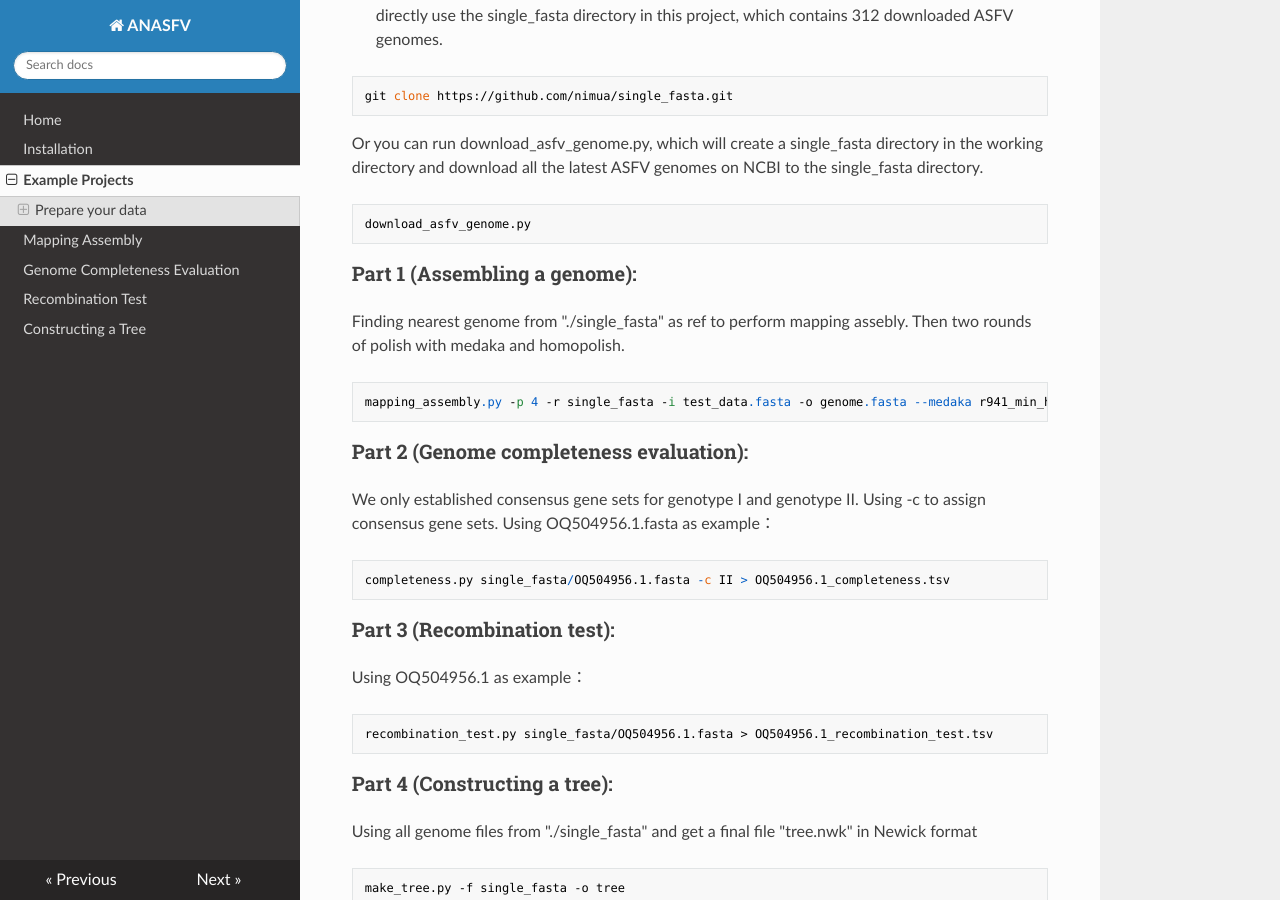
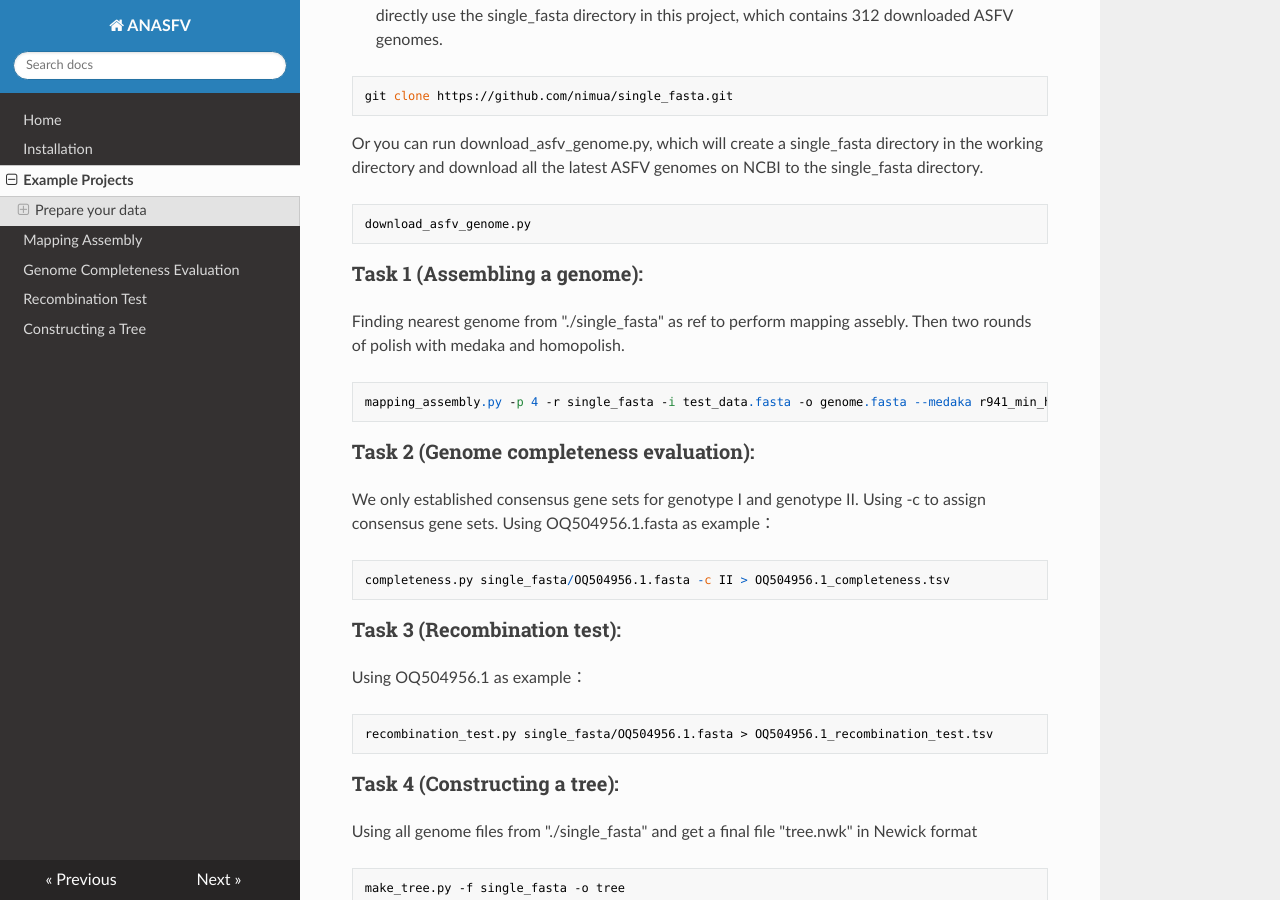
Before and after one commit to lrslab/anasfv, an MkDocs documentation site: the page built from docs/example.md, in a window 1280 px wide and 900 px high, scrolled down 388 px. Built offline with MkDocs 1.6.1, drawn with Linux system fonts in a browser that asks for light colours; nearby versions of some CDN libraries.

Commit message:
Update example.md

````diff
--- a/docs/example.md
+++ b/docs/example.md
@@ -14,23 +14,23 @@ Or you can run download_asfv_genome.py, which will create a single_fasta directo
 download_asfv_genome.py
 ```
 
-### Part 1 (Assembling a genome):
+### Task 1 (Assembling a genome):
 Finding nearest genome from "./single_fasta" as ref to perform mapping assebly. Then two rounds of polish with medaka and homopolish.
 ```
 mapping_assembly.py -p 4 -r single_fasta -i test_data.fasta -o genome.fasta --medaka r941_min_high_g303 --homopolish R9.4.pkl
 ```
-### Part 2 (Genome completeness evaluation):
+### Task 2 (Genome completeness evaluation):
 We only established consensus gene sets for genotype I and genotype II. Using -c to assign consensus gene sets.
 Using OQ504956.1.fasta as example：
 ```
 completeness.py single_fasta/OQ504956.1.fasta -c II > OQ504956.1_completeness.tsv
 ```
-### Part 3 (Recombination test):
+### Task 3 (Recombination test):
 Using OQ504956.1 as example：
 ```
 recombination_test.py single_fasta/OQ504956.1.fasta > OQ504956.1_recombination_test.tsv
 ```
-### Part 4 (Constructing a tree):
+### Task 4 (Constructing a tree):
 Using all genome files from "./single_fasta" and get a final file "tree.nwk" in Newick format
 ```
 make_tree.py -f single_fasta -o tree
````
